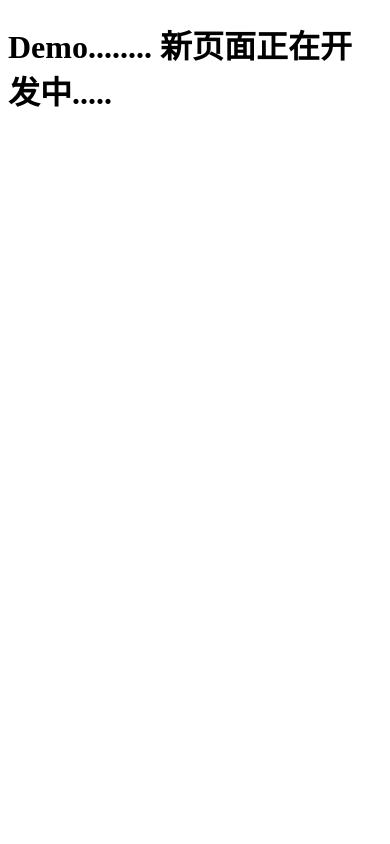
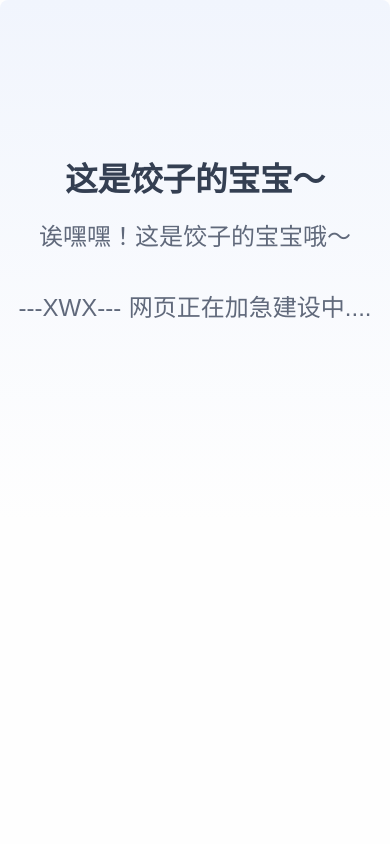
Before and after one commit to lizhuolong20071001/jiaozi-web, a Django app: page /lingyu/ in a window 390 px wide. Run offline with Django 4.2, Linux system fonts and the light colour scheme.

Commit message:
update 2023-12-30 16:41

```diff
--- a/djangoProject/settings.py
+++ b/djangoProject/settings.py
@@ -41,7 +41,8 @@ MIDDLEWARE = [
     'django.middleware.security.SecurityMiddleware',
     'django.contrib.sessions.middleware.SessionMiddleware',
     'django.middleware.common.CommonMiddleware',
-    'django.middleware.csrf.CsrfViewMiddleware',
+    # because if it opened,it will be broken
+    # 'django.middleware.csrf.CsrfViewMiddleware',
     'django.contrib.auth.middleware.AuthenticationMiddleware',
     'django.contrib.messages.middleware.MessageMiddleware',
     'django.middleware.clickjacking.XFrameOptionsMiddleware',
--- a/templates/lingyu.html
+++ b/templates/lingyu.html
@@ -1,10 +1,39 @@
-<!DOCTYPE html>
+{% load static %}
 <html lang="en">
 <head>
-    <meta charset="UTF-8">
-    <title>玲域宝宝专页</title>
+<title>饺子的小伙伴们</title>
+{% load static %}
+<meta name="viewport" content="width=device-width,initial-scale=1.0,maximum-scale=1.0,minimum-scale=1.0,user-scalable=no">
+
+    <script src="{% static 'js/imgEnlarge.js' %}"></script>
+    <script src="{% static 'js/jquery-3.4.1.min.js' %}"></script>
+
+    <style>* { box-sizing: border-box; }
+    body {margin: 0;}*{box-sizing:border-box;}
+    body{margin-top:0px;
+        margin-right:0px;
+        margin-bottom:0px;
+        margin-left:0px;
+        font-family:-apple-system,
+        BlinkMacSystemFont,
+        "Helvetica Neue",
+        Helvetica,
+        Roboto, Arial,
+        "PingFang SC", "Hiragino Sans GB", "Microsoft Yahei", "Microsoft Jhenghei",
+        sans-serif;}. panel{color:rgb(51, 51, 51);font-weight:100;}. logo path{pointer-events:none;fill:none;stroke-linecap:round;stroke-width:7;stroke:rgb(255, 255, 255);}.description{text-align:center;font-size:1em;font-weight:500;line-height:1.8rem;margin-bottom:1rem;}.wechat-group{text-align:center;padding-bottom:10px;}.wechat-group img{max-width:220px;height:auto;border-top-left-radius:8px;border-top-right-radius:8px;border-bottom-right-radius:8px;border-bottom-left-radius:8px;margin-top:0px;margin-right:auto;margin-bottom:0px;margin-left:auto;width:100%;}.welcome-img img{width:100%;}.bg-gradient-primary{border-top-left-radius:8px;border-top-right-radius:8px;border-bottom-right-radius:8px;border-bottom-left-radius:8px;}.wechat-group.pb-12{text-align:left;}.c2966{color:black;text-align:center;}.c1520{text-align:left;width:220px;en:1;}@media (max-width: 480px){.c1520{text-align:center;}.wechat-group.pb-12{text-align:center;}}</style>
 </head>
 <body>
-<h1>Demo........ 新页面正在开发中.....</h1>
+<div id="default-editor-page__placeholder" class="panel">
+        <link rel="stylesheet" href="{% static 'css/plugins.css' %}"/>
+        <link rel="stylesheet" href="{% static 'css/style.css' %}"/>
+
+        <section class="wrapper bg-gradient-primary">
+            <div class="container py-18 pt-md-14 pb-md-14">
+                <div class="row text-center">
+                    <div class="col-lg-9 col-xxl-7 mx-auto">
+                        <h2 class="display-1 mb-4">这是饺子的宝宝～</h2>
+                        <p class="lead fs-24 lh-sm px-md-5 px-xl-15 px-xxl-10 mb-7">诶嘿嘿！这是饺子的宝宝哦～</p>
+                    <p class="lead fs-24 lh-sm px-md-5 px-xl-15 px-xxl-10 mb-7">---XWX--- 网页正在加急建设中....</p> </div></div></div></section></div>
+
 </body>
 </html>
```
Also changed, not shown: templates/friend.html (+33 -4 lines).
